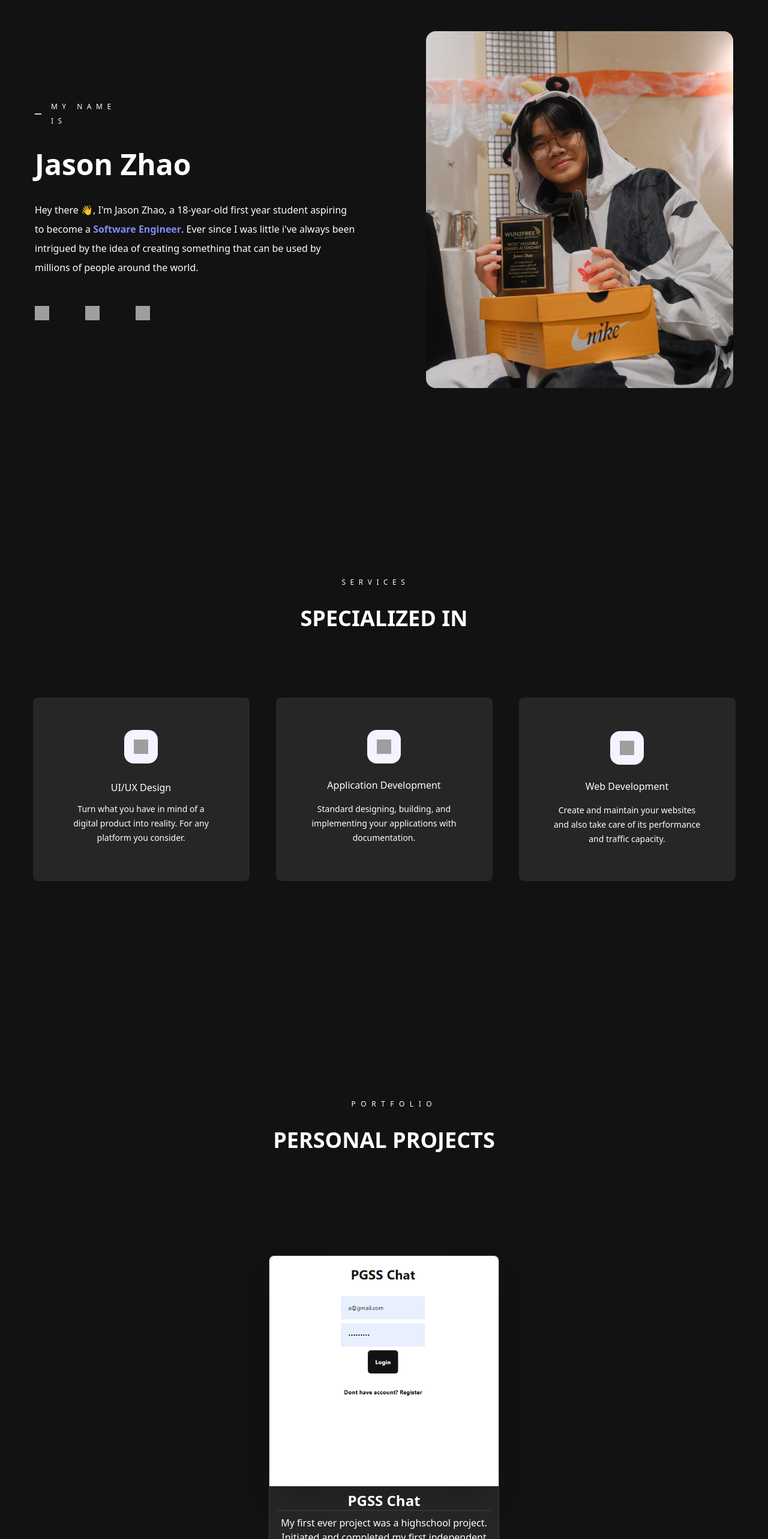
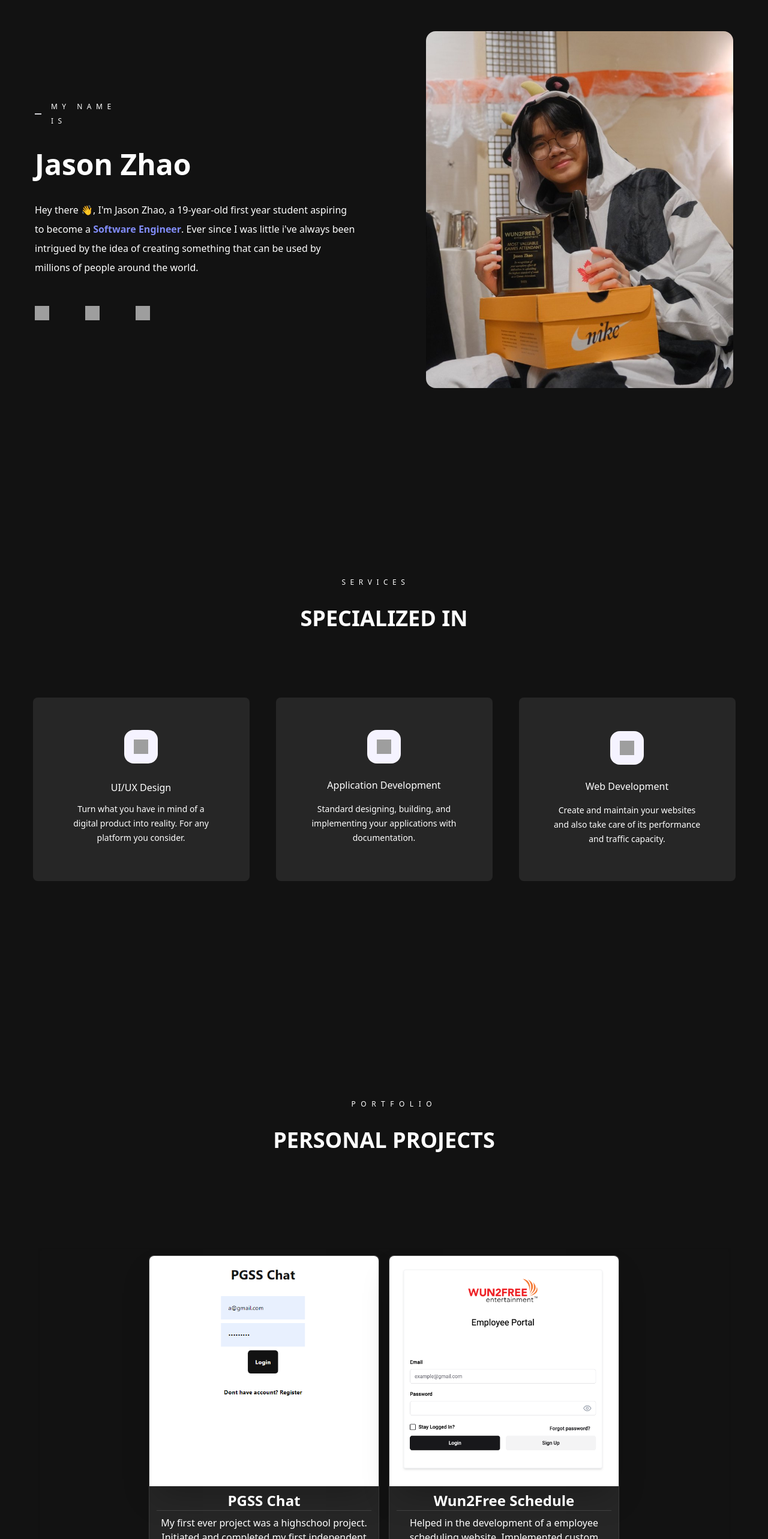
Before and after one commit to zhaojzn/profile, a React (Vite) app: page / in a window 1280 px wide. Shown: the part 234-2800 px from the top of the page at 60% size. Built offline with nearby package versions, Linux system fonts and the light colour scheme; grey boxes are pictures that could not be loaded.

Commit message:
Profile update

```diff
--- a/src/components/About.jsx
+++ b/src/components/About.jsx
@@ -16,7 +16,7 @@ const About = () => {
 
         </div>
         <div className="text-gray-800 text-base leading-8 w-[538px] max-w-full mt-9 text-white">
-          Hey there 👋, I'm Jason Zhao, a 18-year-old first year student aspiring to become a
+          Hey there 👋, I'm Jason Zhao, a 19-year-old first year student aspiring to become a
           <span className='text-indigo-400 font-bold '> Software Engineer</span>. Ever since I was little i've always been intrigued by the idea of creating something that can be used by millions of people around the world.
         </div>
         <div className="items-start flex w-48 max-w-full justify-between gap-5 mt-12 max-md:justify-center">
--- a/src/components/Projects/ProjectList.jsx
+++ b/src/components/Projects/ProjectList.jsx
@@ -1,5 +1,6 @@
 import React from 'react'
 import z from '../../assets/z.png'
+import e from '../../assets/e.png'
 
 
 const items = [
@@ -12,9 +13,21 @@ const items = [
             </>
           ),
         image: z,
-        link: "https://zhaocs.dev",
+        link: "https://github.com/zhaojzn/pg-chat",
         skills: ['React', 'Firebase', "Tailwind"]
-    }
+    },
+    {
+        title: "Wun2Free Schedule",
+        description: (
+            <>
+                Helped in the development of a employee scheduling website.
+                Implemented custom endpoints for the website using Go and AWS CDK.
+            </>
+          ),
+        image: e,
+        link: "https://github.com/jlui17/W2FHR",
+        skills: ['React', 'Go', "AWS CDK"]
+    },
 
 ]
 
--- a/src/components/Work/WorkList.jsx
+++ b/src/components/Work/WorkList.jsx
@@ -7,28 +7,29 @@ const works = [
     {
         name: "Wun2Free",
         location: "Richmond, BC",
-        title: "Games Attendent",
-        date: "June 2021 - Present",
+        title: "Games Supervisor",
+        date: "February 2024 - Present",
         languages: [],
         description: (
             <>
                     <div className="flex w-3/4 max-w-full items-start gap-5 mt-9 max-md:flex-wrap">
                         <div className="bg-zinc-300 self-center flex w-2.5 h-0.5 flex-col my-auto" />
                         <div className="text-zinc-500 text-base self-stretch grow basis-auto max-md:max-w-full">
-                        Effectively communicate and promote games to customers
+                        I manage nightly operations for over 20 game booths, ensuring a safe and engaging environment for both guests and staff. I train and
+mentor game attendants, monitor site safety, and handle inventory management.
 
                         </div>
                     </div>
                     <div className="flex w-3/4 max-w-full items-start gap-5 mt-5">
                         <div className="bg-zinc-300 self-center flex w-2.5 h-0.5 flex-col my-auto" />
                         <div className="text-zinc-500 text-base self-stretch grow basis-auto">
-                        Set up game stations and equipment, ensuring they are in proper working condition.
+                        Supervised and trained staff on game operations, customer service, and safety procedures.
                         </div>
                     </div>
                     <div className="flex w-3/4 max-w-full items-start gap-5 mt-5 max-md:flex-wrap">
                         <div className="bg-zinc-300 self-center flex w-2.5 h-0.5 flex-col my-auto" />
                         <div className="text-zinc-500 text-base self-stretch grow  asis-auto max-md:max-w-full">
-                        Manage cash transactions accurately, handling payments from customers and providing change when necessary.
+                        Resolved customer complaints promptly and professionally.
                         </div>
                     </div>
             </>
```
Also changed, not shown: src/assets/e.png (added).
